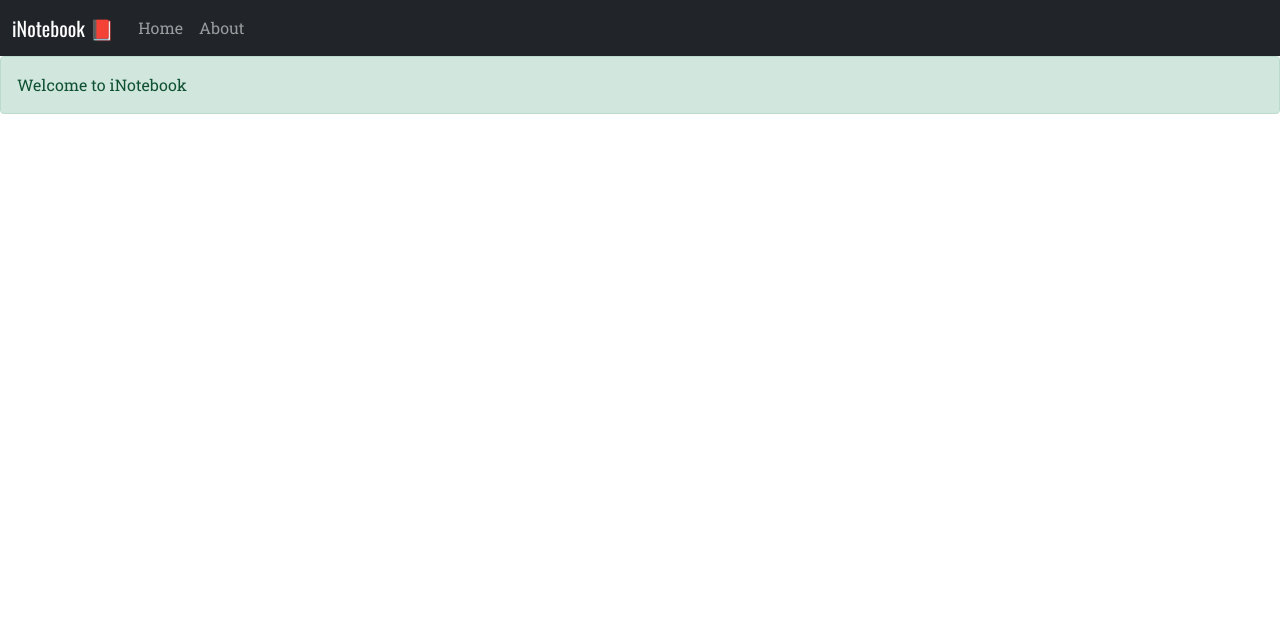
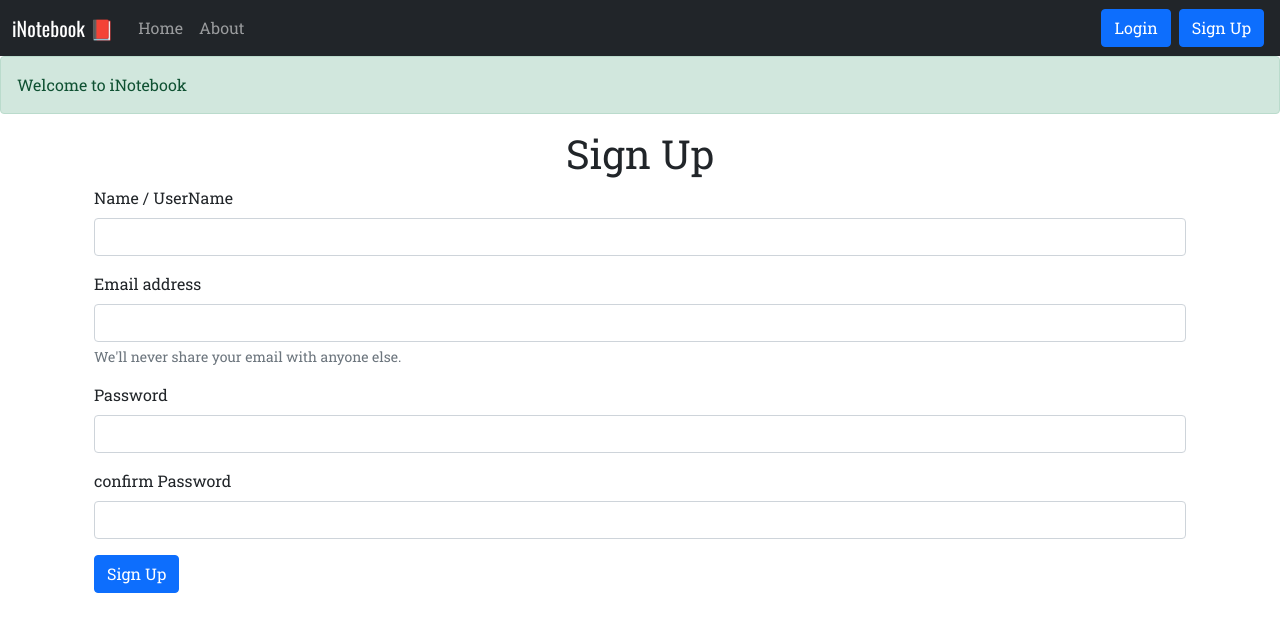
Before and after one commit to Surya8991/CloudNotebook, a React (Create React App) app: page /signup in a window 1280 px wide. Shown: the top 632 px of the page. Built offline with nearby package versions, Linux system fonts and the light colour scheme.

Commit message:
Sign Up ComponentAdded

```diff
--- a/src/App.js
+++ b/src/App.js
@@ -3,11 +3,13 @@
 import {
   BrowserRouter as Router,
   Routes,
-  Route
+  Route,
 } from "react-router-dom";
 import Navbar from './components/Navbar';
 import { Home } from './components/Home';
 import About from './components/About';
+import Login from './components/Login';
+import SignUp from './components/Signup';
 import NoteState from './context/notes/NoteState';
 
 function App() {
@@ -23,6 +25,10 @@
           </Route>
           <Route exact path="/about" Component={About}>
           </Route>
+          <Route exact path="/login" Component={Login}>
+          </Route>
+          <Route exact path="/signup" Component={SignUp}>
+          </Route>
         </Routes>
       </div>
       </Router>
--- /dev/null
+++ b/src/components/Login.js
@@ -0,0 +1,49 @@
+import React,{useState} from 'react'
+import { useNavigate } from "react-router-dom";
+function Login(props) {
+    const [credentials, setCredentials] = useState({email:"",password:""})
+    const navigate = useNavigate();
+    const onSubmit=async(e)=>{
+        e.preventDefault()
+        const response = await fetch("http://localhost:5000/api/auth/login", {
+            method: 'POST',
+            headers: {
+                'Content-Type': 'application/json'
+            },
+            body: JSON.stringify({email: credentials.email, password: credentials.password})
+        });
+        const json = await response.json()
+        console.log(json);
+        if (json.success){
+            // Save the auth token and redirect
+            localStorage.setItem('token', json.authtoken);
+            navigate('/');
+        }
+        else{
+            alert("Invalid credentials");
+        }
+    }
+    const onChange = (e) => {
+        setCredentials({ ...credentials, [e.target.name]: e.target.value })
+    }
+  return (
+    <>
+    <div className='container'>
+   <form onSubmit={onSubmit}>
+  <div className="mb-3">
+    <label htmlFor="email" className="form-label">Email address</label>
+    <input type="email" className="form-control" id="email"  name='email' aria-describedby="emailHelp" minLength={5} required value={credentials.email} onChange={onChange}/>
+    <div id="emailHelp" className="form-text">We'll never share your email with anyone else.</div>
+  </div>
+  <div className="mb-3">
+    <label htmlFor="password" className="form-label">Password</label>
+    <input type="password" className="form-control" id="password" name='password' minLength={5} required value={credentials.password} onChange={onChange}/>
+  </div>
+  <button type="submit" className="btn btn-primary">Login</button>
+</form>
+</div>
+    </>
+  )
+}
+
+export default Login
--- a/src/components/Navbar.js
+++ b/src/components/Navbar.js
@@ -25,10 +25,11 @@
                         </li>
 
                     </ul>
-                    {/* <form className="d-flex">
-                        <input className="form-control me-2" type="search" placeholder="Search" aria-label="Search" />
-                        <button className="btn btn-outline-success" type="submit">Search</button>
-                    </form> */}
+                    <form className="d-flex">
+
+                        <Link className="btn btn-primary mx-1" type="button" to="/login">Login</Link>
+                        <Link className="btn btn-primary mx-1" type="button" to="/Signup">Sign Up</Link>
+                    </form>
                 </div>
             </div>
         </nav>
--- /dev/null
+++ b/src/components/Signup.js
@@ -0,0 +1,109 @@
+import React, { useState } from 'react';
+import { useNavigate } from 'react-router-dom';
+
+function SignUp() {
+  const [credentials, setCredentials] = useState({ name: "", email: '', password: '', confirmPassword: "" });
+  const navigate = useNavigate();
+
+  const onSubmit = async (e) => {
+    e.preventDefault();
+    const response = await fetch('http://localhost:5000/api/auth/createUser', {
+      method: 'POST',
+      headers: {
+        'Content-Type': 'application/json',
+      },
+      body: JSON.stringify({ name: credentials.name, email: credentials.email, password: credentials.password, confirmPassword: credentials.confirmPassword }),
+    });
+    const json = await response.json();
+    console.log(json);
+    if (json.success) {
+      // Save the auth token and redirect
+      localStorage.setItem('token', json.authtoken);
+      navigate('/');
+    } else {
+      alert('Invalid credentials');
+    }
+  };
+
+  const onChange = (e) => {
+    setCredentials({ ...credentials, [e.target.name]: e.target.value });
+  };
+  return (
+    <>
+      <div className="container">
+        <form onSubmit={onSubmit}>
+          <h1 className='text-center'>Sign Up</h1>
+          <div className="mb-3">
+            <label htmlFor="name" className="form-label">
+             Name / UserName
+            </label>
+            <input
+              type="text"
+              className="form-control"
+              id="name"
+              name="name"
+              minLength={5}
+              required
+              value={credentials.name}
+              onChange={onChange}
+            />
+          </div>
+          <div className="mb-3">
+            <label htmlFor="email" className="form-label">
+              Email address
+            </label>
+            <input
+              type="email"
+              className="form-control"
+              id="email"
+              name="email"
+              aria-describedby="emailHelp"
+              minLength={5}
+              required
+              value={credentials.email}
+              onChange={onChange}
+            />
+            <div id="emailHelp" className="form-text">
+              We'll never share your email with anyone else.
+            </div>
+          </div>
+          <div className="mb-3">
+            <label htmlFor="password" className="form-label">
+              Password
+            </label>
+            <input
+              type="password"
+              className="form-control"
+              id="password"
+              name="password"
+              minLength={5}
+              required
+              value={credentials.password}
+              onChange={onChange}
+            />
+          </div>
+          <div className="mb-3">
+            <label htmlFor="confirmPassword" className="form-label">
+              confirm Password
+            </label>
+            <input
+              type="password"
+              className="form-control"
+              id="confirmPassword"
+              name="confirmPassword"
+              minLength={5}
+              required
+              value={credentials.confirmPassword}
+              onChange={onChange}
+            />
+          </div>
+          <button type="submit" className="btn btn-primary">
+            Sign Up
+          </button>
+        </form>
+      </div>
+    </>
+  )
+}
+
+export default SignUp
```
Also changed, not shown: src/components/AddNotes.js (renamed from src/components/AddNote.js), 1 other file (tests, documents, lock files or other folders).
